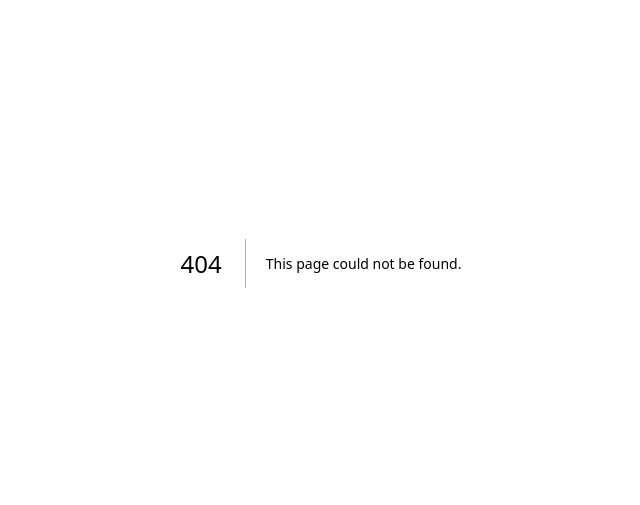
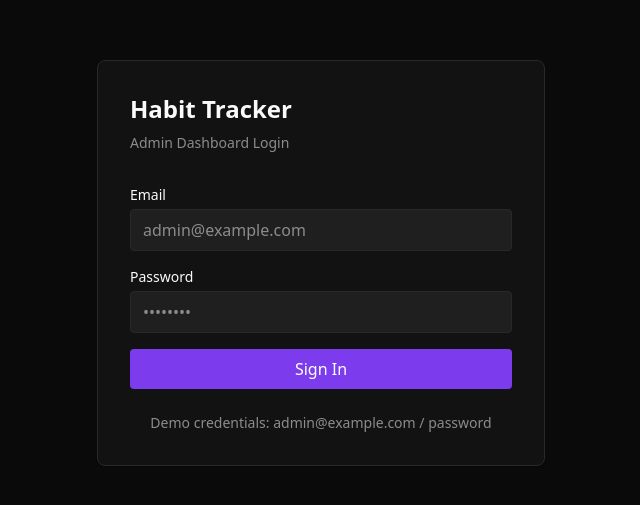
Before and after one commit to khalilbenrejeb/habit-tracker, a Next.js app in the folder frontend/: page /login in a window 1280 px wide. Before the commit this address had no page. Shown: the part 137-642 px from the top of the page, without its empty margins (319-959 px from the left). Built offline with nearby package versions, Linux system fonts and the light colour scheme.

Commit message:
update project

```diff
--- /dev/null
+++ b/frontend/app/login/page.tsx
@@ -0,0 +1,53 @@
+import { Card, CardContent } from "@/components/ui/card"
+
+export default function LoginPage() {
+  return (
+    <div className="flex min-h-screen items-center justify-center bg-background p-4">
+      <Card className="w-full max-w-md border-border bg-card">
+        <CardContent className="p-8">
+          <div className="mb-8">
+            <h1 className="text-2xl font-bold text-foreground">Habit Tracker</h1>
+            <p className="mt-2 text-sm text-muted-foreground">Admin Dashboard Login</p>
+          </div>
+
+          <form className="space-y-4">
+            <div>
+              <label htmlFor="email" className="block text-sm font-medium text-foreground">
+                Email
+              </label>
+              <input
+                type="email"
+                id="email"
+                placeholder="admin@example.com"
+                className="mt-1 w-full rounded border border-border bg-secondary px-3 py-2 text-foreground placeholder-muted-foreground focus:outline-none focus:ring-2 focus:ring-primary"
+              />
+            </div>
+
+            <div>
+              <label htmlFor="password" className="block text-sm font-medium text-foreground">
+                Password
+              </label>
+              <input
+                type="password"
+                id="password"
+                placeholder="••••••••"
+                className="mt-1 w-full rounded border border-border bg-secondary px-3 py-2 text-foreground placeholder-muted-foreground focus:outline-none focus:ring-2 focus:ring-primary"
+              />
+            </div>
+
+            <button
+              type="submit"
+              className="w-full rounded bg-primary py-2 font-medium text-primary-foreground hover:bg-primary/90"
+            >
+              Sign In
+            </button>
+          </form>
+
+          <p className="mt-6 text-center text-sm text-muted-foreground">
+            Demo credentials: admin@example.com / password
+          </p>
+        </CardContent>
+      </Card>
+    </div>
+  )
+}
--- a/frontend/components/sidebar.tsx
+++ b/frontend/components/sidebar.tsx
@@ -1,5 +1,5 @@
 "use client"
-
+import { useRouter } from "next/navigation"
 import { cn } from "@/lib/utils"
 import { LayoutDashboard, Users, Target, LogOut } from "lucide-react"
 import Link from "next/link"
@@ -12,7 +12,11 @@ const navItems = [
 
 export function Sidebar() {
   const pathname = usePathname()
+const router = useRouter()
 
+const handleLogout = () => {
+  router.push("/login")
+}
   return (
     <aside className="fixed left-0 top-0 z-40 h-screen w-64 border-r border-border bg-sidebar-background">
       <div className="flex h-full flex-col">
@@ -45,10 +49,13 @@ export function Sidebar() {
         </nav>
 
         <div className="border-t border-border p-4">
-          <button className="flex w-full items-center gap-3 rounded-lg px-3 py-2.5 text-sm font-medium text-sidebar-foreground transition-colors hover:bg-sidebar-accent hover:text-sidebar-accent-foreground">
-            <LogOut className="h-5 w-5" />
-            Log out
-          </button>
+          <button
+  onClick={handleLogout}
+  className="flex w-full items-center gap-3 rounded-lg px-3 py-2.5 text-sm font-medium text-sidebar-foreground transition-colors hover:bg-sidebar-accent hover:text-sidebar-accent-foreground"
+>
+  <LogOut className="h-5 w-5" />
+  Log out
+</button>
         </div>
       </div>
     </aside>
```
